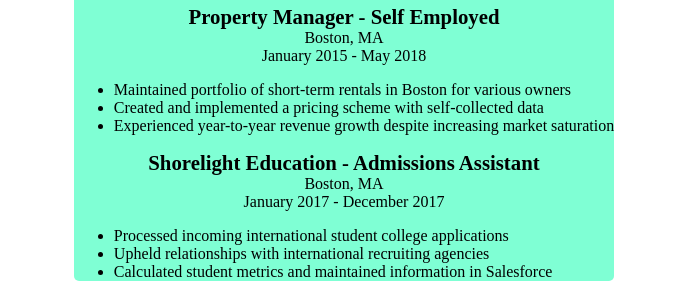
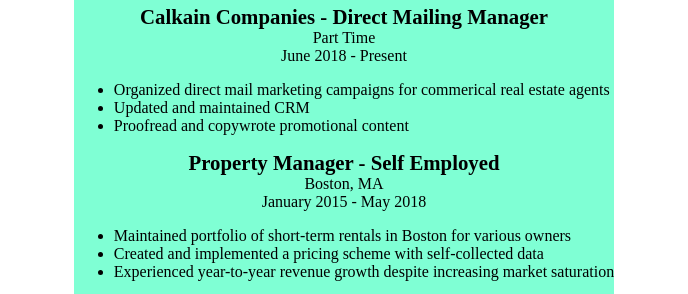
Before and after one commit to stevenberk/stevenberk.github.io, a plain HTML site: page index.html in a window 1280 px wide. Shown: the part 219-513 px from the top of the page, without its empty margins (296-984 px from the left). Drawn offline with Linux system fonts and the light colour scheme.

Commit message:
added part time work to experience

```diff
--- a/index.html
+++ b/index.html
@@ -28,7 +28,7 @@
     justify-content: center;
     font-family: avenir;
 
-    max-width: 600px;
+    max-width: 625px;
 }
 
 .nameBox{
@@ -113,7 +113,7 @@
         <p>
         <a href="mailto:steven.e.berk@gmail.com">Email me</a>
         <br>
-        <a href="https://www.github.com/stevenberk" target="_blank">GitHub</a>
+        <a href="https://www.github.com/stevenberk">GitHub</a>
         <br>
         (678) 357 0741
         </p>
@@ -125,6 +125,28 @@
     <div>
         <div class="colorstlye">
             <p class="sectionHeader">Experience</p>
+            <!-- calkain  -->
+            <div class="jobStats">
+                    <p class="boxHeader">
+                    Calkain Companies - Direct Mailing Manager
+                    </p>
+                    Part Time
+                <br>
+                    June 2018 - Present
+                </div>
+                <ul>
+                    <li>
+                        Organized direct mail marketing campaigns for commerical real estate agents
+                    </li>
+                    <li>
+                        Updated and maintained CRM
+                    </li>
+                    <li>
+                        Proofread and copywrote promotional content
+                    </li>
+
+                </ul>
+            <!-- Property Manager -->
             <div class="jobStats">
                 <p class="boxHeader">
                     Property Manager -  Self Employed
@@ -144,6 +166,7 @@
                     Experienced year-to-year revenue growth despite increasing market saturation
                 </li>
             </ul>
+            <!-- Shorelight -->
             <div class="jobStats">
                 <p class="boxHeader">
                 Shorelight Education - Admissions Assistant
@@ -181,7 +204,7 @@
                     <p>
                     Peer-to-peer foreign currency exchange web app designed for budget travelers. Users can create an account, login, buy and sell foreign banknotes with other users in their area without fees. Made with: React.js, CSS, Bootstrap, Responsive Design, Node.js, PostgreSQL, and AWS
                     </p>
-                    <a href="http://ec2-54-227-200-110.compute-1.amazonaws.com" target="_blank">Link to Exact Change</a>
+                    <a href="http://ec2-54-227-200-110.compute-1.amazonaws.com">Link to Exact Change</a>
                 </div>
             </li>
             <br>
@@ -193,7 +216,7 @@
                     <p>
                     Group Project. Web app that pairs a recipe based on a Film’s genre with using Spoonacular’s and OMDB’s API (API key no longer valid). Made with: CSS, Responsive Design, JavaScript
                     </p>
-                    <a href="https://tracymusiker.github.io/" target="_blank">Link to MoviEATS</a>
+                    <a href="https://tracymusiker.github.io/">Link to MoviEATS</a>
                 </div>
             </li>
             <br>
@@ -205,7 +228,7 @@
                     <p>
                     Pygame. Users navigate through a maze without touching the maze walls, hidden speed traps gradually increase the sensitivity of the arrow keys, making the game progressively harder. Made with: Python 2.7, Pygame Library
                     </p>
-                    <a href="https://github.com/stevenberk/pygame" target="_blank">Link to GitHub Repo</a>
+                    <a href="https://github.com/stevenberk/pygame">Link to GitHub Repo</a>
                 </div>
             </li>
             </ul>
```
